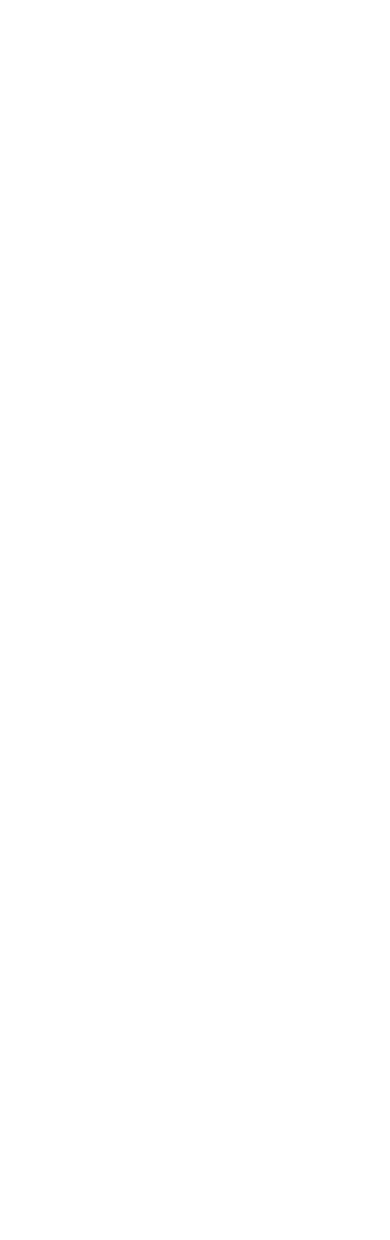
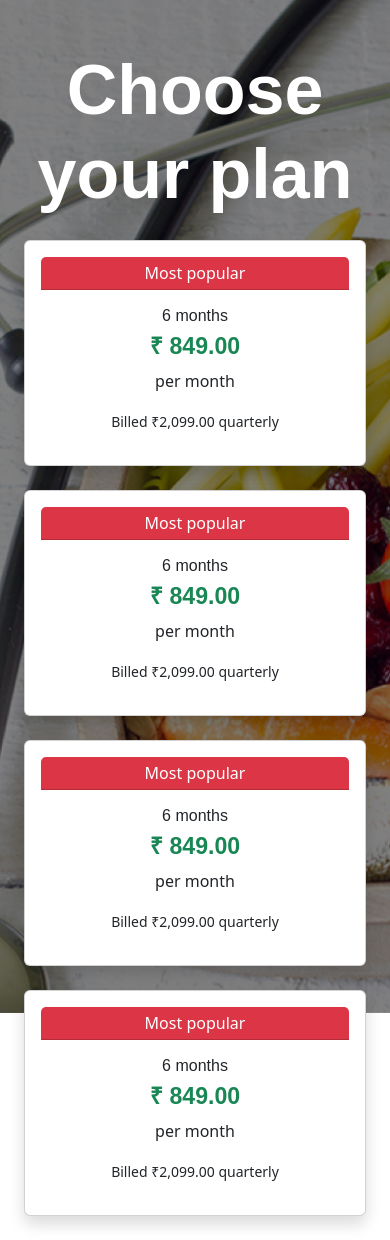
Before and after one commit to hinaasghar005/DNZ-site, an Angular app: page /choose-plan in a window 390 px wide. Before the commit this address led to /. Before the commit the page ends 844 px from the top, so only its background shows below. Built offline with nearby package versions, Linux system fonts and the light colour scheme; a web font is replaced by a local one.

Commit message:
choose-plan  component

```diff
--- a/src/app/Component/choose-goals/choose-goals.component.css
+++ b/src/app/Component/choose-goals/choose-goals.component.css
@@ -71,7 +71,7 @@
       background-repeat: no-repeat;
       background-position: center;
       width: 100%;
-      height: 100vh;
+      height: 120vh;
       background-size: cover;
 
     }
--- /dev/null
+++ b/src/app/Component/choose-plan/choose-plan.component.css
@@ -0,0 +1,18 @@
+@media (max-width:1000px) {
+    .img
+    {
+      background-image:linear-gradient(rgba(0, 0, 0, 0.5), rgba(0, 0, 0, 0.5)), /* Overlay */  url(/assets/Rectangle\ 33.png);
+      background-repeat: no-repeat;
+      background-position: center;
+      width: 100%;
+      height: 120vh;
+      background-size: cover;
+
+    }
+  }
+    @media (max-width:1000px) {
+    .text{
+      color: white;
+
+    }
+  }
--- /dev/null
+++ b/src/app/Component/choose-plan/choose-plan.component.html
@@ -0,0 +1,69 @@
+<div class="d-flex justify-content-center align-items-center t-hight  img mt-0 ">
+    <div class="row w-100 h-100 "  >
+      <!-- Left Side - Login Form -->
+      <div class="col-lg-6 col-md-12 d-flex justify-content-center align-items-center">
+       <!-- Plan Section -->
+       <div class="container text-center mt-5">
+        <h2 class="mb-4 text" style="font-size: 70px;" ><strong>Choose your plan</strong></h2>
+        <div class="row justify-content-center ">
+          <!-- Plan Card 1 -->
+          <div class="col-md-6 col-sm-6 mb-4">
+            <div class="card p-3 shadow">
+              <div class="card-header bg-danger text-white py-1">Most popular</div>
+              <div class="card-body">
+                <h6>6 months</h6>
+                <h3 class="fw-bold text-success">₹ 849.00</h3>
+                <p>per month</p>
+                <small>Billed ₹2,099.00 quarterly</small>
+              </div>
+            </div>
+          </div>
+
+          <!-- Plan Card 2 -->
+          <div class="col-md-6 col-sm-6 mb-4">
+            <div class="card p-3 shadow">
+              <div class="card-header bg-danger text-white py-1">Most popular</div>
+              <div class="card-body">
+                <h6>6 months</h6>
+                <h3 class="fw-bold text-success">₹ 849.00</h3>
+                <p>per month</p>
+                <small>Billed ₹2,099.00 quarterly</small>
+              </div>
+            </div>
+          </div>
+
+          <!-- Plan Card 3 -->
+          <div class="col-md-6 col-sm-6 mb-4">
+            <div class="card p-3 shadow">
+              <div class="card-header bg-danger text-white py-1">Most popular</div>
+              <div class="card-body">
+                <h6>6 months</h6>
+                <h3 class="fw-bold text-success">₹ 849.00</h3>
+                <p>per month</p>
+                <small>Billed ₹2,099.00 quarterly</small>
+              </div>
+            </div>
+          </div>
+
+          <!-- Plan Card 4 -->
+          <div class="col-md-6 col-sm-6 mb-4">
+            <div class="card p-3 shadow">
+              <div class="card-header bg-danger text-white py-1">Most popular</div>
+              <div class="card-body">
+                <h6>6 months</h6>
+                <h3 class="fw-bold text-success">₹ 849.00</h3>
+                <p>per month</p>
+                <small>Billed ₹2,099.00 quarterly</small>
+              </div>
+            </div>
+          </div>
+        </div>
+      </div>
+
+      </div>
+      <!-- Right Side - Image -->
+      <div class="col-lg-6 d-none d-lg-block right " style="height: 100vh; padding-right: 0px; ">
+        <img src="/assets/Rectangle 33.png" alt="Healthy Food" class="img-fluid" width="100%" height="50%" style="height: 100vh;">
+      </div>
+    </div>
+  </div>
--- a/src/app/app.routes.ts
+++ b/src/app/app.routes.ts
@@ -4,12 +4,15 @@
 import { LandingPageComponent } from './Component/landing-page/landing-page.component';
 import { ChooseGoalsComponent } from './Component/choose-goals/choose-goals.component';
 import { FillDetailsComponent } from './Component/fill-details/fill-details.component';
+import { ChoosePlanComponent } from './Component/choose-plan/choose-plan.component';
 
 export const routes: Routes = [
     {path:'',component:LandingPageComponent},
     { path: 'login', component:LoginComponent } ,
     { path: 'choose-goal', component:ChooseGoalsComponent } ,
     { path: 'fill-details', component:FillDetailsComponent } ,
+    { path: 'choose-plan', component:ChoosePlanComponent } ,
+
 
 
 
--- a/src/app/login/login.component.css
+++ b/src/app/login/login.component.css
@@ -55,6 +55,9 @@
 
     }
   }
+
+
+
   @media (max-width:1000px) {
     .text{
       color: white;
```
Also changed, not shown: src/app/Component/choose-plan/choose-plan.component.ts (added, +12 -0 lines), 1 other file (tests, documents, lock files or other folders).
